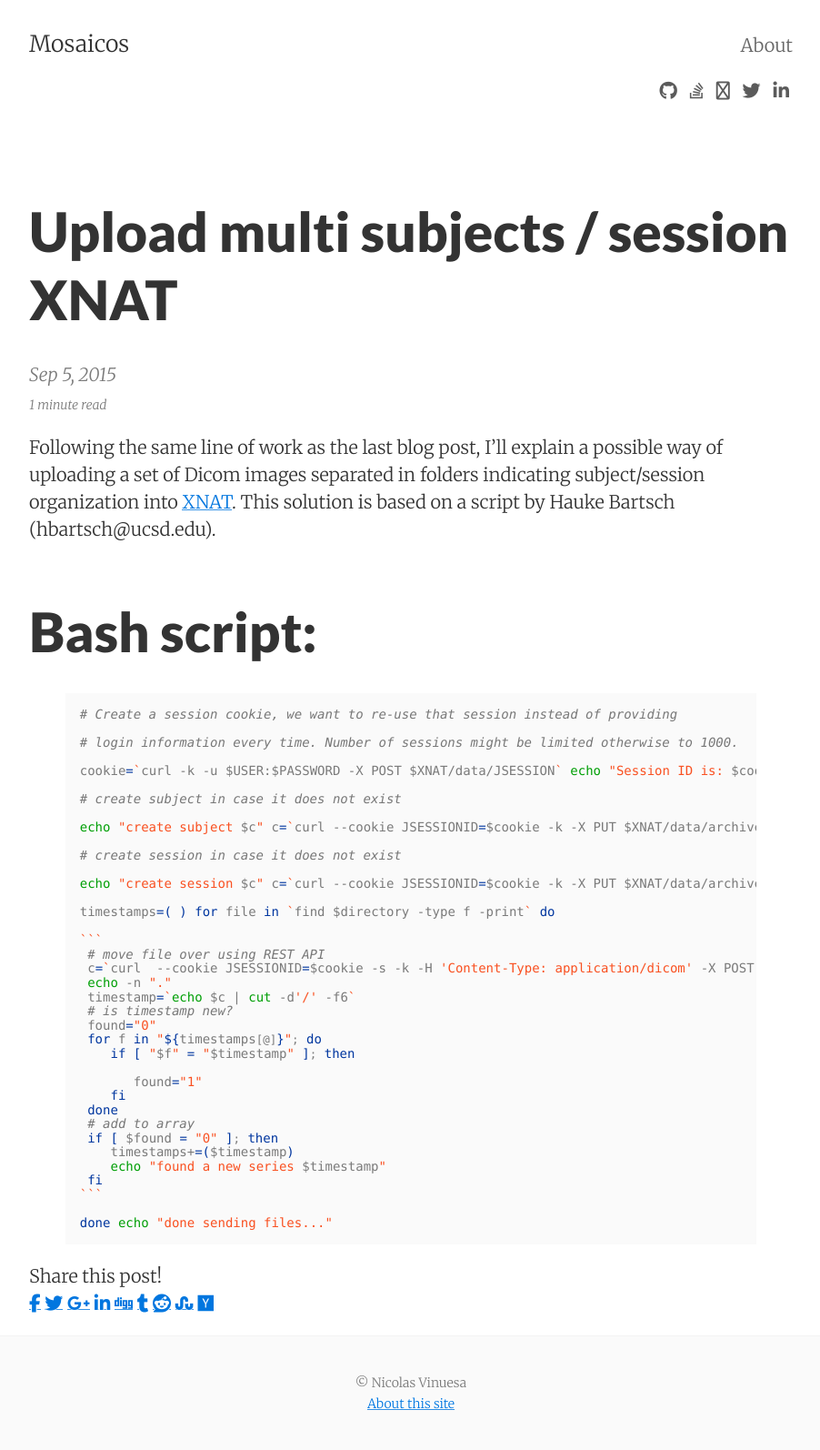
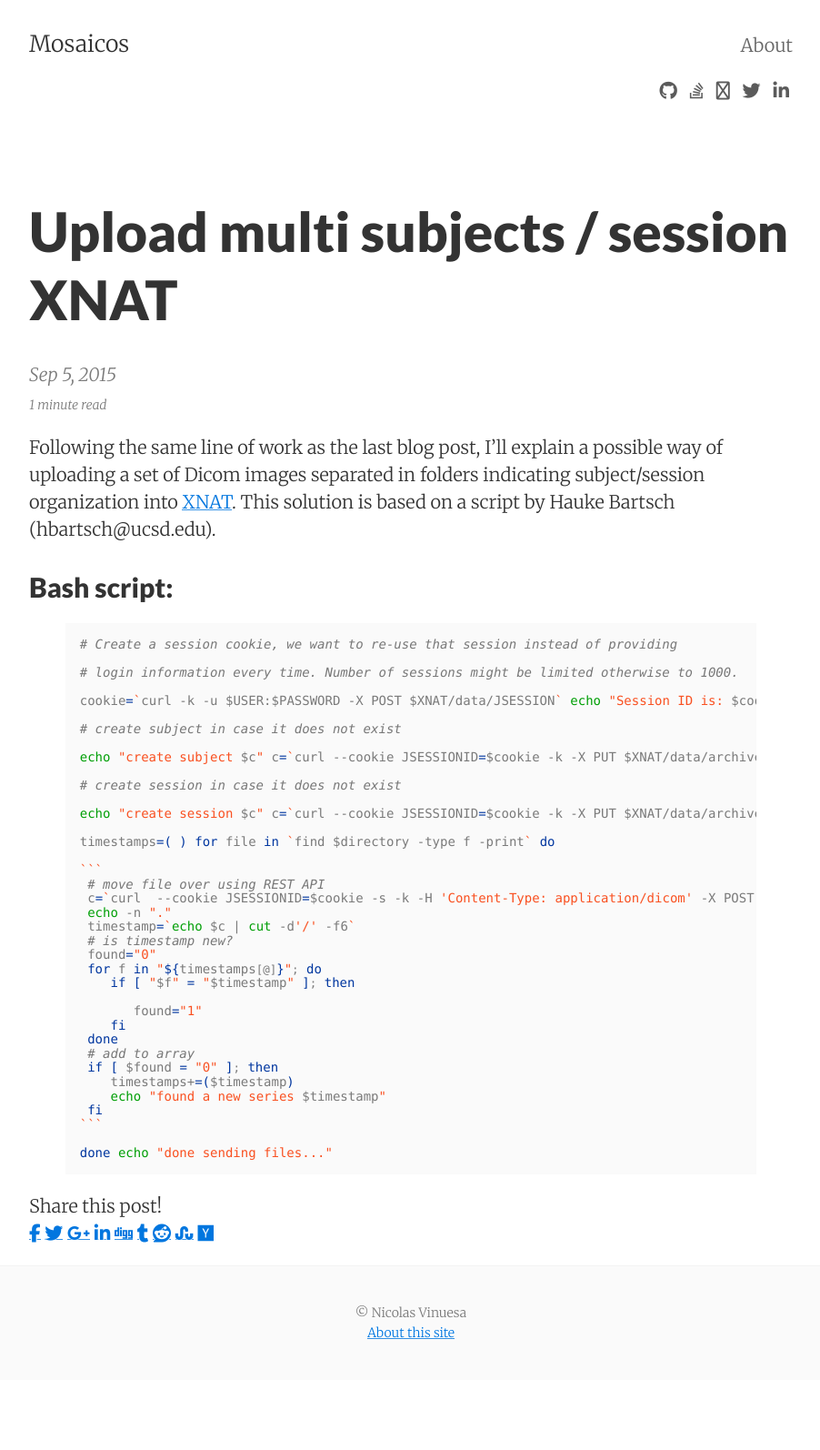
Before and after one commit to nvinuesa/nvinuesa.github.io, a Jekyll site: the page built from _posts/2015-09-05-xnat-multi-dicom-upload.markdown, in a window 1280 px wide. Shown: the whole page at 91% size, without its empty margins (188-1090 px from the left). Built offline with Jekyll 4.4.1, drawn with Linux system fonts in a browser that asks for light colours; nearby versions of some CDN libraries; after the commit the page ends 1517 px from its top, so only the background shows below that.

```diff
--- a/_posts/2015-09-05-xnat-multi-dicom-upload.markdown
+++ b/_posts/2015-09-05-xnat-multi-dicom-upload.markdown
@@ -7,7 +7,7 @@ categories: blog
 
 Following the same line of work as the last blog post, I'll explain a possible way of uploading a set of Dicom images separated in folders indicating subject/session organization into [XNAT][xnat-site]. This solution is based on a script by Hauke Bartsch (hbartsch@ucsd.edu).
 
-# Bash script:
+## Bash script:
 
 {% highlight bash %}
 
```
